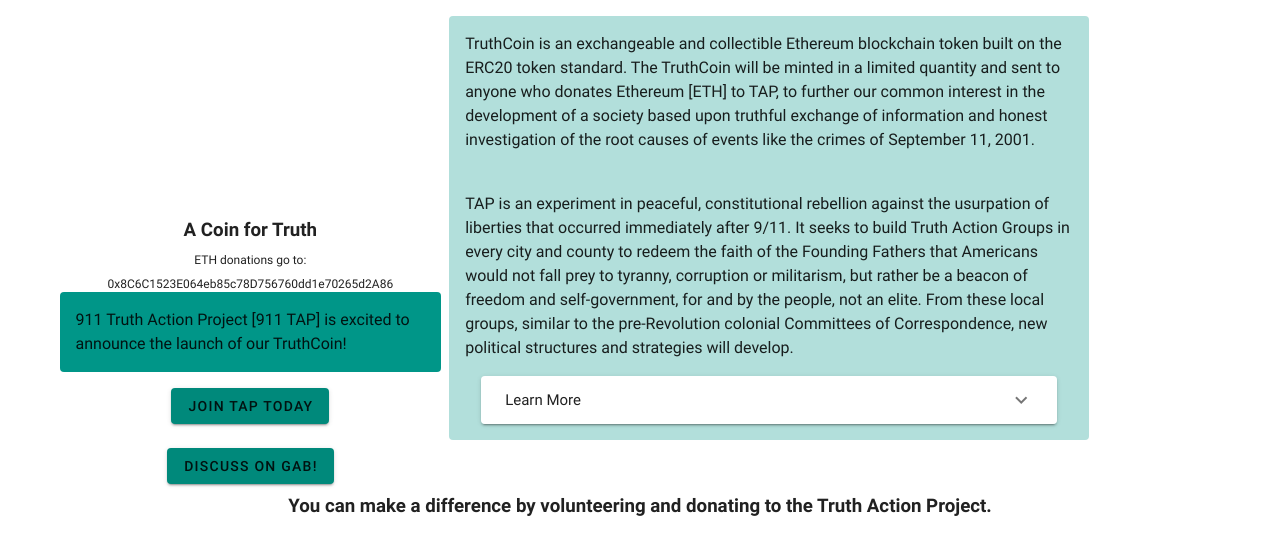
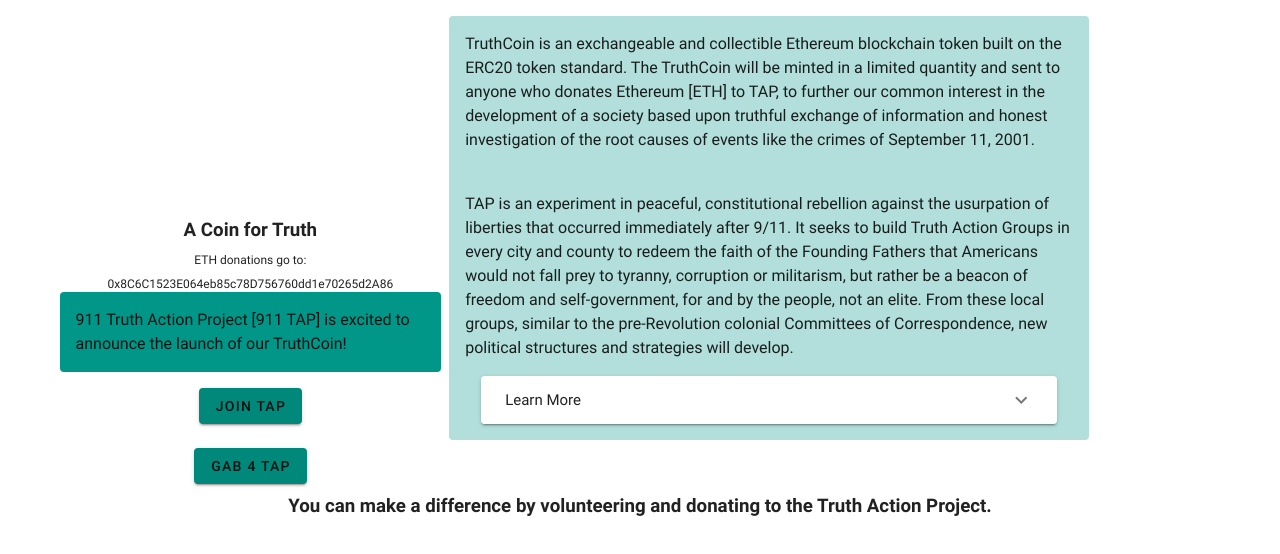
Before and after one commit to heiho1/tap-donate, a Vue app: page / in a window 1280 px wide. Shown: the top 554 px of the page. Built offline with nearby package versions, Linux system fonts and the light colour scheme.

Commit message:
minor tweak

```diff
--- a/src/components/Donate.vue
+++ b/src/components/Donate.vue
@@ -23,7 +23,7 @@
           rel="noopener noreferrer"
           :ripple="true"
           color="teal darken-1"
-        >Join TAP today</v-btn>
+        >Join TAP</v-btn>
         <br /><br />
         <v-btn
           href="https://gab.com/911tap"
@@ -31,7 +31,7 @@
           rel="noopener noreferrer"
           :ripple="true"
           color="teal darken-1"
-        >Discuss on GAB!</v-btn>
+        >GAB 4 TAP</v-btn>
         </div>
       </v-flex>
       <v-flex xs8 max-height="40em">
```
